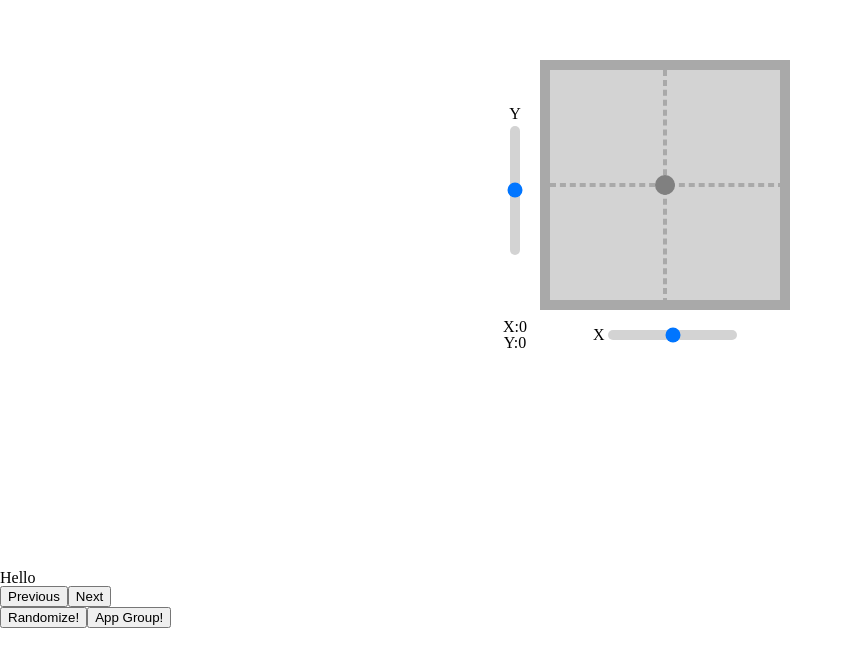
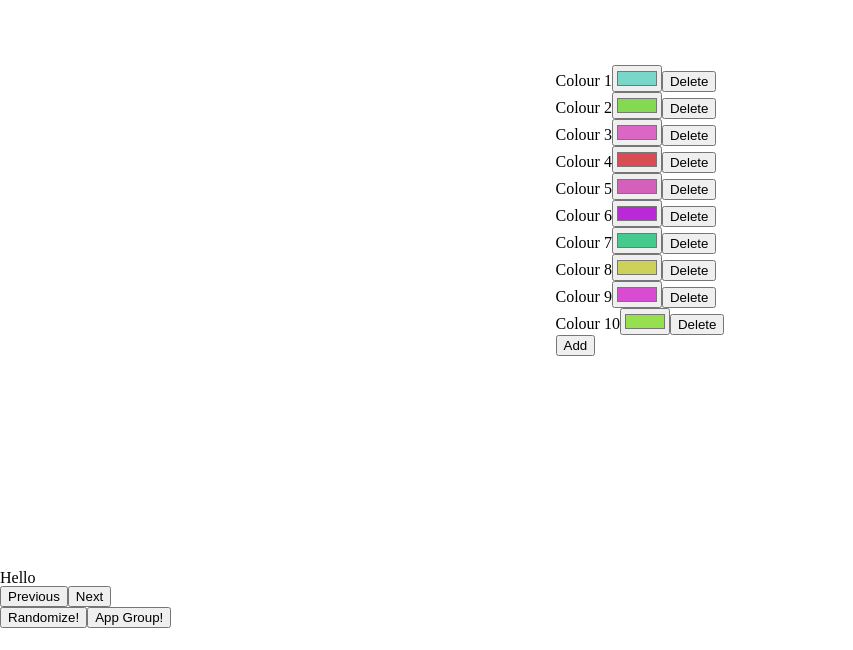
Before and after one commit to LiamMyles/polygon-art, a React (Create React App) app: page / in a window 1280 px wide. Shown: the part 150-800 px from the top of the page, without its empty margins (0-853 px from the left). Built offline with nearby package versions, Linux system fonts and the light colour scheme.

Commit message:
Add colour picker logic

```diff
--- a/src/components/App.tsx
+++ b/src/components/App.tsx
@@ -12,7 +12,7 @@ import Screens from "components/Screens"
 import { MainCanvas } from "components/MainCanvas"
 import { GroupsDisplay } from "components/GroupsDisplay"
 import { PolygonDisplay } from "components/PolygonDisplay"
-import { CoordinatePicker } from "components/CoordinatePicker"
+import { ColourPicker } from "components/ColourPicker"
 
 const Main = styled.main`
   display: grid;
@@ -37,7 +37,21 @@ const App: React.FC = () => {
     <Main>
       <Screens currentScreen={navigationState.currentScreen}>
         <CenterDiv>
-          <CoordinatePicker initialX={0} initialY={0} />
+          <ColourPicker
+            initialColours={[
+              "#78d7c8",
+              "#83d952",
+              "#da67c3",
+              "#da4c53",
+              "#d360ba",
+              "#ba29d8",
+              "#44ca8c",
+              "#ced159",
+              "#d84cd1",
+              "#96df4f",
+            ]}
+            maxColours={12}
+          />
         </CenterDiv>
         <MainCanvas />
         <GroupsDisplay />
--- /dev/null
+++ b/src/components/ColourPicker.tsx
@@ -0,0 +1,64 @@
+import React, { useState } from "react"
+
+interface ColourPickerProps {
+  initialColours: string[]
+  maxColours: number
+}
+
+export const ColourPicker: React.FC<ColourPickerProps> = ({
+  initialColours,
+  maxColours,
+}) => {
+  const [colours, setColours] = useState(initialColours)
+  return (
+    <div>
+      {colours.map((colour, index) => {
+        return (
+          <React.Fragment key={`${colour}-${index}`}>
+            <form
+              onSubmit={(event) => {
+                event.preventDefault()
+              }}
+            >
+              <label htmlFor={`${index}-${colour.substr(1)}`}>
+                Colour {index + 1}
+              </label>
+              <input
+                id={`${index}-${colour.substr(1)}`}
+                type="color"
+                defaultValue={colour}
+                onBlur={({ currentTarget: { value } }) => {
+                  const newColours = [...colours]
+                  newColours[index] = value
+                  setColours(newColours)
+                }}
+              />
+              {colours.length !== 1 && (
+                <button
+                  onClick={() => {
+                    const newColours = [...colours]
+                    newColours.splice(index, 1)
+                    setColours(newColours)
+                  }}
+                >
+                  Delete
+                </button>
+              )}
+            </form>
+            {index + 1 === colours.length && colours.length < maxColours ? (
+              <button
+                onClick={() => {
+                  const newColours = [...colours]
+                  newColours.push("#ffffff")
+                  setColours(newColours)
+                }}
+              >
+                Add
+              </button>
+            ) : null}
+          </React.Fragment>
+        )
+      })}
+    </div>
+  )
+}
```
Also changed, not shown: 1 other file (tests, documents, lock files or other folders).
